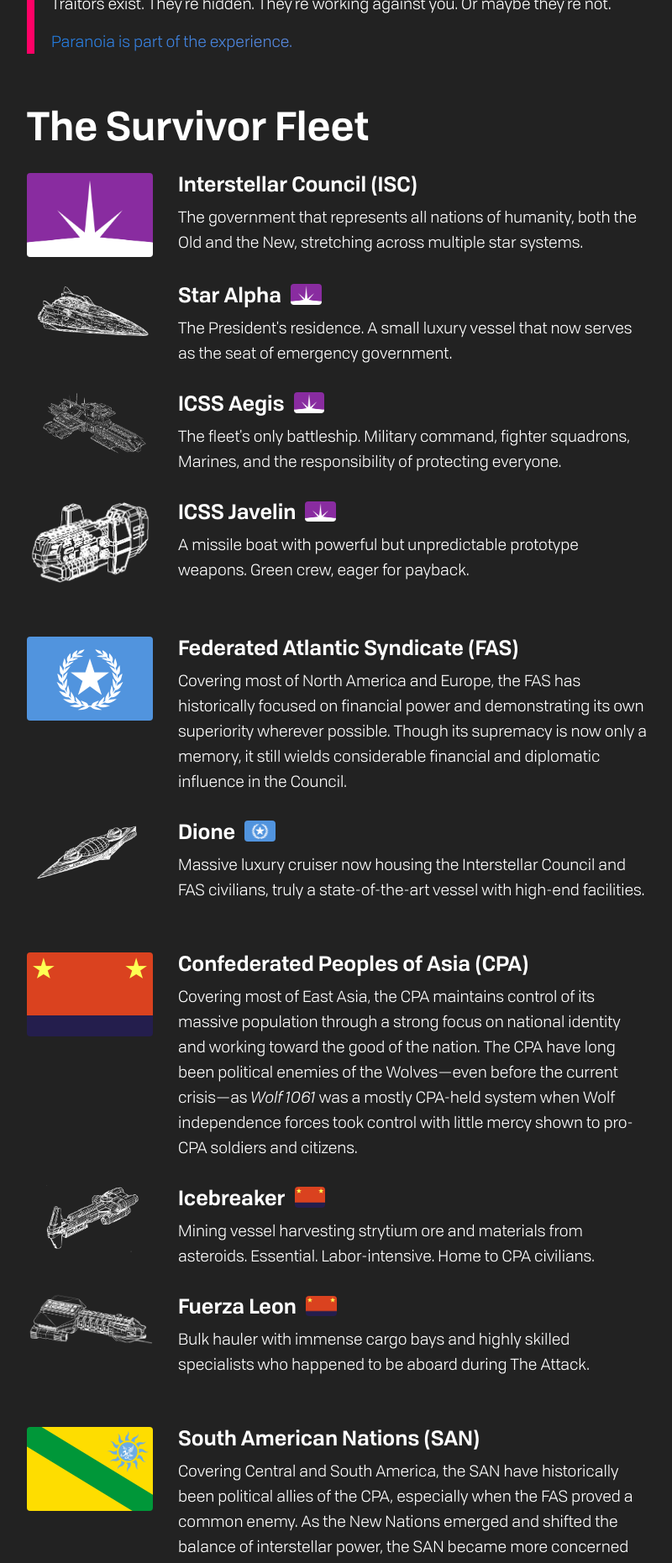
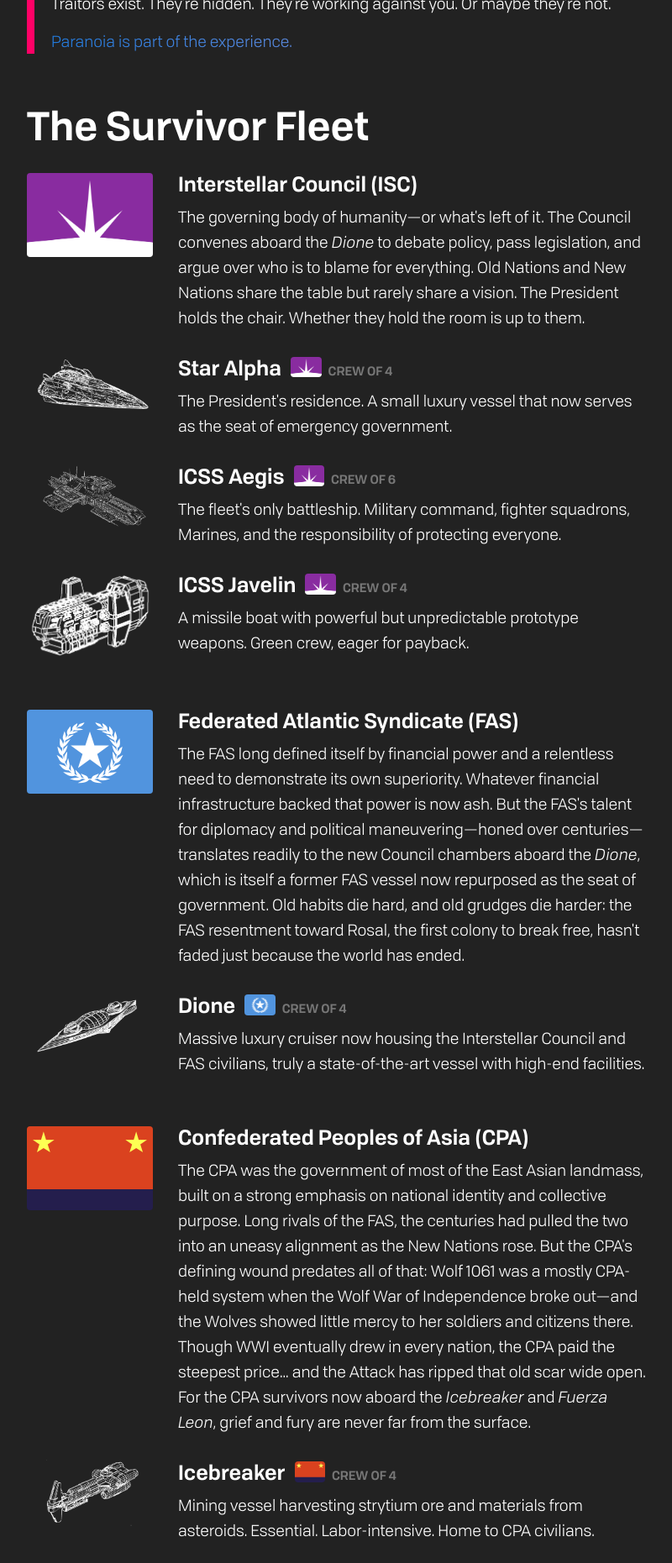
Before and after one commit to jedlimke/prairiefiregaming.com, a Jekyll site: the page built from megagames/den-of-wolves-2026.md, in a window 1280 px wide. Shown: the part 3594-5455 px from the top of the page at 84% size, without its empty margins (238-1038 px from the left). Built offline with Jekyll 4.4.1, drawn with Linux system fonts in a browser that asks for light colours; some of the changed text lies outside the part shown.

Commit message:
Added INC to sell page.

```diff
--- a/_sass/page.scss
+++ b/_sass/page.scss
@@ -188,6 +188,13 @@
 .fleet-vessel {
 	margin-bottom: calc(var(--spacing-unit));
 
+	h4 small {
+		margin-left: 0.6rem;
+		font-size: 0.6em;
+		color: var(--brand-grey);
+		text-transform: uppercase;
+	}
+
 	&:last-child {
 		margin-bottom: 0;
 	}
--- a/megagames/den-of-wolves-2026.md
+++ b/megagames/den-of-wolves-2026.md
@@ -83,14 +83,14 @@ You might be a ship captain coordinating with engineers to keep the lights on. Y
 		<img src="/assets/megagames/dow--nation--isc.png" alt="Interstellar Council flag" class="nation--isc">
 		<div class="fleet-content">
 		<h4>Interstellar Council (ISC)</h4>
-		<p>The government that represents all nations of humanity, both the Old and the New, stretching across multiple star systems.</p>
+		<p>The governing body of humanity—or what's left of it. The Council convenes aboard the <em>Dione</em> to debate policy, pass legislation, and argue over who is to blame for everything. Old Nations and New Nations share the table but rarely share a vision. The President holds the chair. Whether they hold the room is up to them.</p>
 		</div>
 	</div>
 
 	<div class="fleet-vessel">
 		<img src="/assets/megagames/dow--ship--star-alpha.png" alt="Star Alpha" class="ship--star-alpha">
 		<div class="fleet-content">
-		<h4>Star Alpha <img src="/assets/megagames/dow--nation--isc.png" alt="Interstellar Council" class="inline-flag"></h4>
+		<h4>Star Alpha <img src="/assets/megagames/dow--nation--isc.png" alt="Interstellar Council" class="inline-flag"> <small>Crew of 4</small></h4>
 		<p>The President's residence. A small luxury vessel that now serves as the seat of emergency government.</p>
 		</div>
 	</div>
@@ -98,7 +98,7 @@ You might be a ship captain coordinating with engineers to keep the lights on. Y
 	<div class="fleet-vessel">
 		<img src="/assets/megagames/dow--ship--aegis.png" alt="ICSS Aegis" class="ship--aegis">
 		<div class="fleet-content">
-		<h4>ICSS Aegis <img src="/assets/megagames/dow--nation--isc.png" alt="Interstellar Council" class="inline-flag"></h4>
+		<h4>ICSS Aegis <img src="/assets/megagames/dow--nation--isc.png" alt="Interstellar Council" class="inline-flag"> <small>Crew of 6</small></h4>
 		<p>The fleet's only battleship. Military command, fighter squadrons, Marines, and the responsibility of protecting everyone.</p>
 		</div>
 	</div>
@@ -106,7 +106,7 @@ You might be a ship captain coordinating with engineers to keep the lights on. Y
 	<div class="fleet-vessel">
 		<img src="/assets/megagames/dow--ship--javelin.png" alt="ICSS Javelin" class="ship--javelin">
 		<div class="fleet-content">
-		<h4>ICSS Javelin <img src="/assets/megagames/dow--nation--isc.png" alt="Interstellar Council" class="inline-flag"></h4>
+		<h4>ICSS Javelin <img src="/assets/megagames/dow--nation--isc.png" alt="Interstellar Council" class="inline-flag"> <small>Crew of 4</small></h4>
 		<p>A missile boat with powerful but unpredictable prototype weapons. Green crew, eager for payback.</p>
 		</div>
 	</div>
@@ -117,14 +117,14 @@ You might be a ship captain coordinating with engineers to keep the lights on. Y
 		<img src="/assets/megagames/dow--nation--fas.png" alt="FAS flag" class="nation--fas">
 		<div class="fleet-content">
 		<h4>Federated Atlantic Syndicate (FAS)</h4>
-		<p>Covering most of North America and Europe, the FAS has historically focused on financial power and demonstrating its own superiority wherever possible. Though its supremacy is now only a memory, it still wields considerable financial and diplomatic influence in the Council.</p>
+        <p>The FAS long defined itself by financial power and a relentless need to demonstrate its own superiority. Whatever financial infrastructure backed that power is now ash. But the FAS's talent for diplomacy and political maneuvering—honed over centuries—translates readily to the new Council chambers aboard the <em>Dione</em>, which is itself a former FAS vessel now repurposed as the seat of government. Old habits die hard, and old grudges die harder: the FAS resentment toward Rosal, the first colony to break free, hasn't faded just because the world has ended.</p>
 		</div>
 	</div>
 
 	<div class="fleet-vessel">
 		<img src="/assets/megagames/dow--ship--dione.png" alt="Dione" class="ship--dione">
 		<div class="fleet-content">
-		<h4>Dione <img src="/assets/megagames/dow--nation--fas.png" alt="FAS" class="inline-flag"></h4>
+		<h4>Dione <img src="/assets/megagames/dow--nation--fas.png" alt="FAS" class="inline-flag"> <small>Crew of 4</small></h4>
 		<p>Massive luxury cruiser now housing the Interstellar Council and FAS civilians, truly a state-of-the-art vessel with high-end facilities.</p>
 		</div>
 	</div>
@@ -135,14 +135,14 @@ You might be a ship captain coordinating with engineers to keep the lights on. Y
 		<img src="/assets/megagames/dow--nation--cpa.png" alt="CPA flag" class="nation--cpa">
 		<div class="fleet-content">
 		<h4>Confederated Peoples of Asia (CPA)</h4>
-		<p>Covering most of East Asia, the CPA maintains control of its massive population through a strong focus on national identity and working toward the good of the nation. The CPA have long been political enemies of the Wolves—even before the current crisis—as <em>Wolf 1061</em> was a mostly CPA-held system when Wolf independence forces took control with little mercy shown to pro-CPA soldiers and citizens.</p>
+        <p>The CPA was the government of most of the East Asian landmass, built on a strong emphasis on national identity and collective purpose. Long rivals of the FAS, the centuries had pulled the two into an uneasy alignment as the New Nations rose. But the CPA's defining wound predates all of that: Wolf 1061 was a mostly CPA-held system when the Wolf War of Independence broke out—and the Wolves showed little mercy to her soldiers and citizens there. Though WWI eventually drew in every nation, the CPA paid the steepest price... and the Attack has ripped that old scar wide open. For the CPA survivors now aboard the <em>Icebreaker</em> and <em>Fuerza Leon</em>, grief and fury are never far from the surface.</p>
 		</div>
 	</div>
 
 	<div class="fleet-vessel">
 		<img src="/assets/megagames/dow--ship--icebreaker.png" alt="Icebreaker" class="ship--icebreaker">
 		<div class="fleet-content">
-		<h4>Icebreaker <img src="/assets/megagames/dow--nation--cpa.png" alt="CPA" class="inline-flag"></h4>
+		<h4>Icebreaker <img src="/assets/megagames/dow--nation--cpa.png" alt="CPA" class="inline-flag"> <small>Crew of 4</small></h4>
 		<p>Mining vessel harvesting strytium ore and materials from asteroids. Essential. Labor-intensive. Home to CPA civilians.</p>
 		</div>
 	</div>
@@ -150,7 +150,7 @@ You might be a ship captain coordinating with engineers to keep the lights on. Y
 	<div class="fleet-vessel">
 		<img src="/assets/megagames/dow--ship--fuerza-leon.png" alt="Fuerza Leon" class="ship--fuerza-leon">
 		<div class="fleet-content">
-		<h4>Fuerza Leon <img src="/assets/megagames/dow--nation--cpa.png" alt="CPA" class="inline-flag"></h4>
+		<h4>Fuerza Leon <img src="/assets/megagames/dow--nation--cpa.png" alt="CPA" class="inline-flag"> <small>Crew of 2</small></h4>
 		<p>Bulk hauler with immense cargo bays and highly skilled specialists who happened to be aboard during The Attack.</p>
 		</div>
 	</div>
@@ -161,14 +161,14 @@ You might be a ship captain coordinating with engineers to keep the lights on. Y
 		<img src="/assets/megagames/dow--nation--san.png" alt="SAN flag" class="nation--san">
 		<div class="fleet-content">
 		<h4>South American Nations (SAN)</h4>
-		<p>Covering Central and South America, the SAN have historically been political allies of the CPA, especially when the FAS proved a common enemy. As the New Nations emerged and shifted the balance of interstellar power, the SAN became more concerned with being fairly represented compared to its louder, more influential Old Nations counterparts.</p>
+        <p>The historic nations of Central and South America combined to form the SAN, and were long-standing political allies of the CPA, bound together by a common wariness of the FAS. As the New Nations rose, that old solidarity faded, and the SAN found itself more focused on simply having a voice among louder, more powerful neighbors. In the Survivor Fleet, SAN civilians are concentrated aboard the <em>Lucas</em> and the <em>Salvador</em>—a water-supply vessel and a hospital ship. Quieter than the others in the old politics, the SAN now finds its people doing some of the most essential work in the fleet.</p>
 		</div>
 	</div>
 
 	<div class="fleet-vessel">
 		<img src="/assets/megagames/dow--ship--lucas.png" alt="Lucas" class="ship--lucas">
 		<div class="fleet-content">
-		<h4>Lucas <img src="/assets/megagames/dow--nation--san.png" alt="SAN" class="inline-flag"></h4>
+		<h4>Lucas <img src="/assets/megagames/dow--nation--san.png" alt="SAN" class="inline-flag"> <small>Crew of 4</small></h4>
 		<p>Water supply ship with excellent engineering minds. Keeps the fleet hydrated and the systems running.</p>
 		</div>
 	</div>
@@ -176,7 +176,7 @@ You might be a ship captain coordinating with engineers to keep the lights on. Y
 	<div class="fleet-vessel">
 		<img src="/assets/megagames/dow--ship--salvador.png" alt="Salvador" class="ship--salvador">
 		<div class="fleet-content">
-		<h4>Salvador <img src="/assets/megagames/dow--nation--san.png" alt="SAN" class="inline-flag"></h4>
+		<h4>Salvador <img src="/assets/megagames/dow--nation--san.png" alt="SAN" class="inline-flag"> <small>Crew of 2</small></h4>
 		<p>Hospital ship with the fleet's only doctors, nurses, and first-aid specialists. Hope you don't need them.</p>
 		</div>
 	</div>
@@ -187,14 +187,14 @@ You might be a ship captain coordinating with engineers to keep the lights on. Y
 		<img src="/assets/megagames/dow--nation--rosal.png" alt="Rosal flag" class="nation--rosal">
 		<div class="fleet-content">
 		<h4>Rosal</h4>
-		<p>One of the earliest planets to see large-scale colonization, Rosal was the first to successfully gain independence from the Old Nations, beginning with a violent war against FAS rule before eventually signing treaties with the CPA and SAN. Holding a mutual grudge against the FAS, Rosal is often outspoken in the Council, unafraid to speak out against all powers—Old and New—who take actions they disagree with.</p>
+        <p>One of the earliest planets to be colonized, Rosal was also the first to win independence—through a violent war against FAS rule, followed by treaties with the CPA and SAN that formalized their sovereignty in exchange for economic concessions. They've never let anyone forget it. Rosal is loud in the Council, unafraid to challenge Old or New Nations alike when they believe a wrong is being done. In the Survivor Fleet, Rosal's civilians are concentrated aboard the <em>Shepherd</em> and the <em>Endeavour</em>. That independent streak—the one that started a war of liberation centuries ago—is still very much alive.</p>
 		</div>
 	</div>
 
 	<div class="fleet-vessel">
 		<img src="/assets/megagames/dow--ship--shepherd.png" alt="Shepherd" class="ship--shepherd">
 		<div class="fleet-content">
-		<h4>Shepherd <img src="/assets/megagames/dow--nation--rosal.png" alt="Rosal" class="inline-flag"></h4>
+		<h4>Shepherd <img src="/assets/megagames/dow--nation--rosal.png" alt="Rosal" class="inline-flag"> <small>Crew of 4</small></h4>
 		<p>Food production vessel growing crops in deep space. If this ship fails, the fleet starves.</p>
 		</div>
 	</div>
@@ -202,7 +202,7 @@ You might be a ship captain coordinating with engineers to keep the lights on. Y
 	<div class="fleet-vessel">
 		<img src="/assets/megagames/dow--ship--endeavour.png" alt="Endeavour" class="ship--endeavour">
 		<div class="fleet-content">
-		<h4>Endeavour <img src="/assets/megagames/dow--nation--rosal.png" alt="Rosal" class="inline-flag"></h4>
+		<h4>Endeavour <img src="/assets/megagames/dow--nation--rosal.png" alt="Rosal" class="inline-flag"> <small>Crew of 2</small></h4>
 		<p>Research vessel developing improvements and upgrades for the fleet. Academic firepower.</p>
 		</div>
 	</div>
@@ -213,14 +213,14 @@ You might be a ship captain coordinating with engineers to keep the lights on. Y
 		<img src="/assets/megagames/dow--nation--proxima.png" alt="Proxima flag" class="nation--proxima">
 		<div class="fleet-content">
 		<h4>Proxima</h4>
-		<p>Settlement on Proxima B started around the same time as Rosal, though independence came much later with relatively little violence—primarily a sweeping political change. The independence movement benefited from sympathetic local garrisons who saw themselves more as residents of Proxima than servants of the Old Nations. This individualistic streak runs deep and can create tension with more diplomatically minded nations.</p>
+        <p>Settlement on Proxima B began around the same time as Rosal, but independence came much later and with far less bloodshed—primarily a sweeping political change driven by garrison forces who saw themselves as Proximans first. That individualistic streak runs deep and has always created friction with more diplomatically minded nations. In the Survivor Fleet, Proxima's people are aboard the <em>Quellon</em> and the <em>Vulcan</em>—the latter a prison transport whose arrival caused no shortage of controversy. Proxima's self-reliance can be an asset in a crisis. Whether it translates to cooperation is another question.</p>
 		</div>
 	</div>
 
 	<div class="fleet-vessel">
 		<img src="/assets/megagames/dow--ship--quellon.png" alt="Quellon" class="ship--quellon">
 		<div class="fleet-content">
-		<h4>Quellon <img src="/assets/megagames/dow--nation--proxima.png" alt="Proxima" class="inline-flag"></h4>
+		<h4>Quellon <img src="/assets/megagames/dow--nation--proxima.png" alt="Proxima" class="inline-flag"> <small>Crew of 4</small></h4>
 		<p>General operations vessel with water production and its own fighter squadron. Versatile and essential.</p>
 		</div>
 	</div>
@@ -228,7 +228,7 @@ You might be a ship captain coordinating with engineers to keep the lights on. Y
 	<div class="fleet-vessel">
 		<img src="/assets/megagames/dow--ship--vulcan.png" alt="Vulcan" class="ship--vulcan">
 		<div class="fleet-content">
-		<h4>Vulcan <img src="/assets/megagames/dow--nation--proxima.png" alt="Proxima" class="inline-flag"></h4>
+		<h4>Vulcan <img src="/assets/megagames/dow--nation--proxima.png" alt="Proxima" class="inline-flag"> <small>Crew of 2</small></h4>
 		<p>Prison transport with weapon batteries and labor force. Controversial addition. Proven its worth.</p>
 		</div>
 	</div>
@@ -239,14 +239,14 @@ You might be a ship captain coordinating with engineers to keep the lights on. Y
 		<img src="/assets/megagames/dow--nation--gliese.png" alt="Gliese flag" class="nation--gliese">
 		<div class="fleet-content">
 		<h4>Gliese</h4>
-		<p>The planet of Gliese 832C was quickly recognized as a source of many rare and valuable minerals, and even today is one of the biggest providers of strytium ore. Gliese gained its independence through a mix of violence and industrial action, eventually gaining control of its own mining operations and becoming a major Council influence due to its wealth in resources.</p>
+        <p>Gliese's history has always been defined by what lies beneath its surface. The planet of Gliese 832C was quickly recognized by early scouts as a rich source of rare minerals, and it became one of the largest providers of strytium ore in known space. Independence came through a combination of violence and industrial action—Gliese didn't just fight for sovereignty, it fought for control of its own mines. In the Survivor Fleet, that expertise is existential: <em>Refinery 124</em>, crewed by Gliese workers, is the fleet's primary source of the strytium fuel that keeps it ahead of the Wolf Navy. Without Gliese, the fleet stops moving.</p>
 		</div>
 	</div>
 
 	<div class="fleet-vessel">
 		<img src="/assets/megagames/dow--ship--refinery-124.png" alt="Refinery 124" class="ship--refinery-124">
 		<div class="fleet-content">
-		<h4>Refinery 124 <img src="/assets/megagames/dow--nation--gliese.png" alt="Gliese" class="inline-flag"></h4>
+		<h4>Refinery 124 <img src="/assets/megagames/dow--nation--gliese.png" alt="Gliese" class="inline-flag"> <small>Crew of 4</small></h4>
 		<p>Refinery providing the fleet's only source of strytium fuel, keeping them one step ahead of pursuing Wolf forces.</p>
 		</div>
 	</div>
@@ -257,14 +257,14 @@ You might be a ship captain coordinating with engineers to keep the lights on. Y
 		<img src="/assets/megagames/dow--nation--helvetii.png" alt="Helvetii flag" class="nation--helvetii">
 		<div class="fleet-content">
 		<h4>Helvetii</h4>
-		<p>The youngest of the New Nations, founded after the wars of independence by apolitical refugees who had fled the conflicts. These vagabonds wandered for decades before discovering a previously unknown asteroid cluster with several planetoid-sized bodies and plentiful rare elements. Their constitution swears them to neutrality, and they are often called upon to act as impartial arbiters when international negotiations reach an impasse.</p>
+        <p>The youngest of the New Nations, Helvetii was founded not through rebellion but through wandering—apolitical refugees from the wars of independence who drifted for decades before discovering an uncharted asteroid cluster rich in rare elements. Their constitution is built around neutrality, and they were regularly called upon to mediate when Council negotiations reached an impasse. In the Survivor Fleet, Helvetii's people crew the <em>Hephaestus</em> and the <em>Baltar</em>. Their neutrality is now the most complicated position in the fleet: when everything and everyone has been attacked, what does it mean to take no side?</p>
 		</div>
 	</div>
 
 	<div class="fleet-vessel">
 		<img src="/assets/megagames/dow--ship--hephaestus.png" alt="Hephaestus" class="ship--hephaestus">
 		<div class="fleet-content">
-		<h4>Hephaestus <img src="/assets/megagames/dow--nation--helvetii.png" alt="Helvetii" class="inline-flag"></h4>
+		<h4>Hephaestus <img src="/assets/megagames/dow--nation--helvetii.png" alt="Helvetii" class="inline-flag"> <small>Crew of 4</small></h4>
 		<p>Makeshift repair facilities, prospecting lasers, slapdash refinery. Jack-of-all-trades industrial vessel.</p>
 		</div>
 	</div>
@@ -272,8 +272,18 @@ You might be a ship captain coordinating with engineers to keep the lights on. Y
 	<div class="fleet-vessel">
 		<img src="/assets/megagames/dow--ship--baltar.png" alt="Baltar" class="ship--baltar">
 		<div class="fleet-content">
-		<h4>Baltar <img src="/assets/megagames/dow--nation--helvetii.png" alt="Helvetii" class="inline-flag"></h4>
+		<h4>Baltar <img src="/assets/megagames/dow--nation--helvetii.png" alt="Helvetii" class="inline-flag"> <small>Crew of 2</small></h4>
 		<p>Cutting-edge research and long-range scanning. Finding resources and threats before they find you.</p>
+		</div>
+	</div>
+  </div>
+
+  <div class="fleet-group">
+	<div class="fleet-nation">
+		<img src="/assets/megagames/dow--news--inc.svg" alt="Interstellar News Corporation brand identity" class="news--inc">
+		<div class="fleet-content">
+		<h4>Interstellar News Corporation <small>Team of 5</small></h4>
+		<p>INC is the only independent press outlet in the Survivor Fleet—and they intend to keep it that way. Granted a mandate by the Council to operate free of political interference, INC reporters constantly move around the fleet to chase down leads and report on the truth. Whether anyone in power actually <em>likes</em> what they report is another matter entirely.</p>
 		</div>
 	</div>
   </div>
```
Also changed, not shown: rules/den-of-wolves-2026/background-guide.md (+15 -15 lines), rules/den-of-wolves-2026/rules-handbook.md (+2 -2 lines), assets/megagames/dow--news--inc.svg (added).
